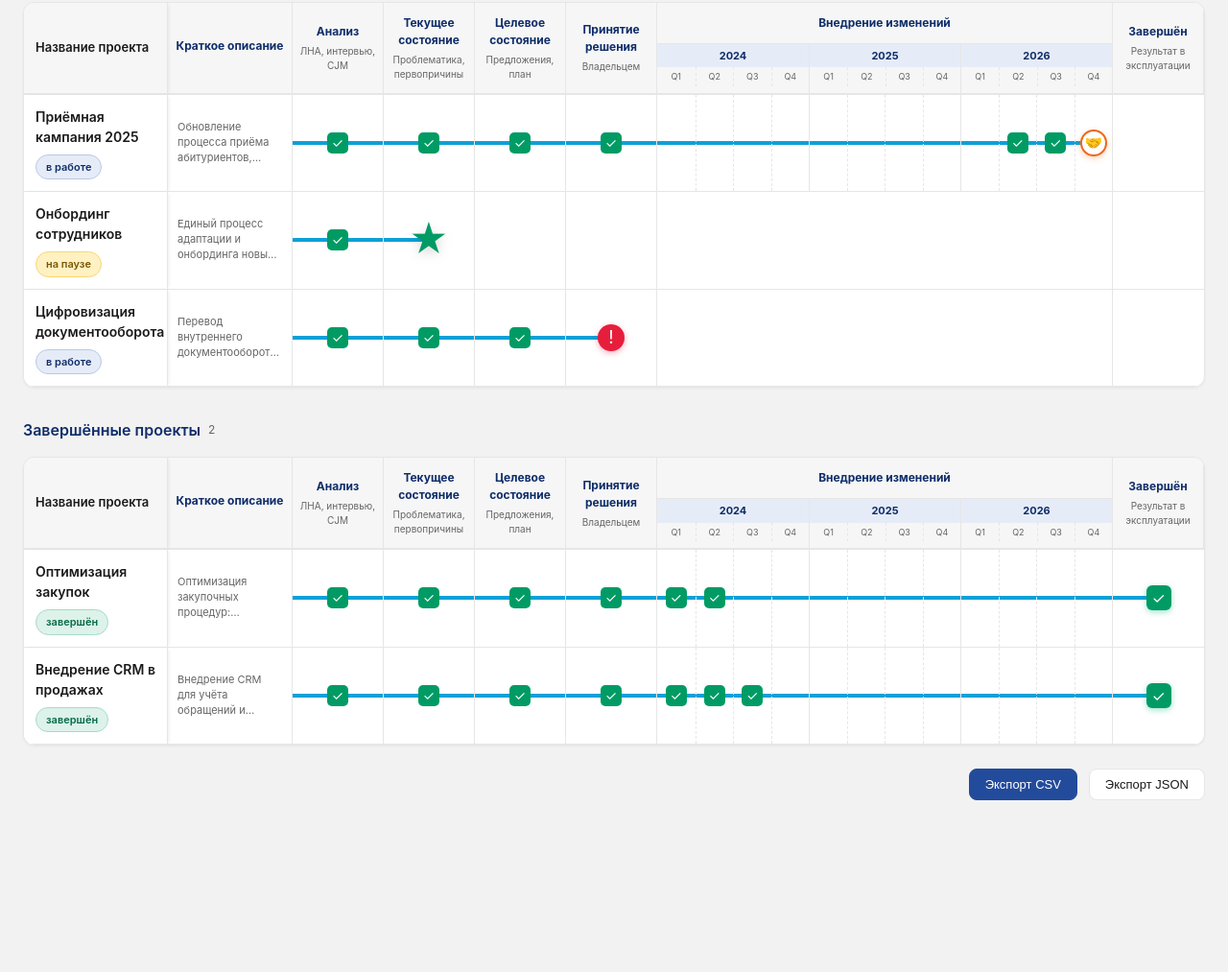
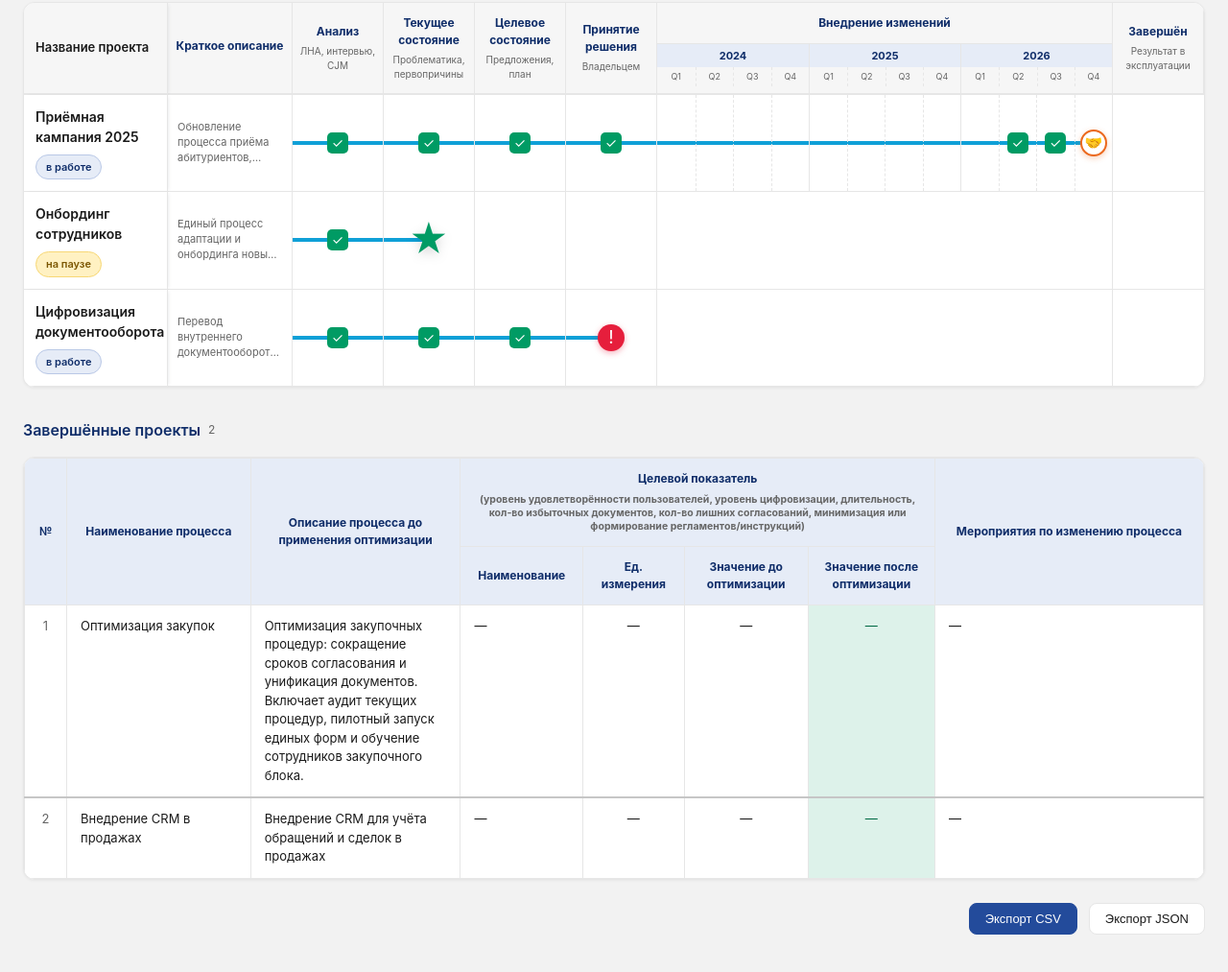
Before and after one commit to TimKST-K/dashboard_2, a plain HTML site: page index.html in a window 1280 px wide. Shown: the part 341-1354 px from the top of the page at 96% size. Before the commit the page ends 1223 px from the top, so only its background shows below. Drawn offline with nearby package versions, Linux system fonts and the light colour scheme; a web font is replaced by a local one.

Commit message:
Update index.html

```diff
--- a/index.html
+++ b/index.html
@@ -187,14 +187,12 @@
     .tl-dot.done { background: #0F2D69; box-shadow: 0 0 0 1px #0F2D69; }
     .tl-dot.planned { background: #fff; border: 2px solid #234B9B; box-shadow: none; }
 
-    /* Обозначения этапов: владелец - красный «!», совместная работа - рукопожатие, ПО - зелёная звезда */
     .tl-mark { position: relative; z-index: 3; width: 32px; height: 32px; border-radius: 50%; display: flex; align-items: center; justify-content: center;
       line-height: 1; animation: popIn 0.4s cubic-bezier(0.175, 0.885, 0.32, 1.275); }
     .tl-mark.owner { background: #E61E3C; color: #fff; font-size: 22px; box-shadow: 0 2px 6px rgba(230,30,60,0.35); }
     .tl-mark.joint { background: #fff; border: 2px solid #EB691E; font-size: 17px; box-shadow: 0 2px 6px rgba(235,105,30,0.30); }
     .tl-mark.sm { width: 20px; height: 20px; font-size: 13px; animation: none; box-shadow: none; display: inline-flex; vertical-align: middle; }
     .tl-mark.joint.sm { font-size: 11px; border-width: 1.5px; }
-    /* Завершённый этап - зелёная галочка */
     .tl-check.sm { width: 22px; height: 22px; line-height: 22px; font-size: 14px; border-radius: 5px; box-shadow: none; }
 
     .tl-name-wrap { display: flex; flex-direction: column; align-items: flex-start; gap: 8px; }
@@ -254,6 +252,8 @@
       .tl-mark.owner { font-size: 19px; }
       .tl-mark.joint { font-size: 15px; }
       .tl-mark.sm { width: 20px; height: 20px; }
+      .res-table { min-width: 1080px; font-size: 12px; }
+      .res-table th, .res-table td { padding: 10px 10px; }
     }
 
     /* Звезды */
@@ -328,9 +328,11 @@
     html.brand-fonts .header h1, html.brand-fonts .part-title, html.brand-fonts .section-title,
     html.brand-fonts .kpi-card .value, html.brand-fonts .dir-block .val, html.brand-fonts .opt-total-card .val,
     html.brand-fonts .artifact-card .val, html.brand-fonts .dir-head h3, html.brand-fonts .tl-header-cell h4,
-    html.brand-fonts .impl-yr b, html.brand-fonts .tab-btn.active, html.brand-fonts .tl-mark.owner { font-weight: 900 !important; }
+    html.brand-fonts .impl-yr b, html.brand-fonts .tab-btn.active, html.brand-fonts .tl-mark.owner,
+    html.brand-fonts .res-table thead th { font-weight: 900 !important; }
     html.brand-fonts .section-title span, html.brand-fonts .part-title span, html.brand-fonts .kpi-card .sub,
-    html.brand-fonts .dir-head p, html.brand-fonts .dir-content p, html.brand-fonts .tl-header-cell p { font-style: italic; }
+    html.brand-fonts .dir-head p, html.brand-fonts .dir-content p, html.brand-fonts .tl-header-cell p,
+    html.brand-fonts .res-table thead th small { font-style: italic; }
     .tl-name-cell { font-size: 14px; }
 
     /* ===== ЧАСТИ ДАШБОРДА (вкладки) ===== */
@@ -350,6 +352,26 @@
        Дополнительные (насыщенные): голубой #0FA0D7, зелёный #009B64, оранжевый #EB691E, жёлтый #FAB900, красный #E61E3C. */
     .header h1, .section-title, .dir-head h3, .tl-header-cell h4, .kpi-card .value, .dir-block .val,
     .opt-total-card .val, .artifact-card .val, .impl-yr b { color: #0F2D69; }
+
+    /* ===== ТАБЛИЦА ЗАВЕРШЁННЫХ ПРОЕКТОВ ===== */
+    .res-card { background: var(--surface); border: 1px solid var(--border); border-radius: var(--radius); box-shadow: var(--shadow-sm); margin-bottom: 24px; overflow: hidden; }
+    .res-scroll { overflow-x: auto; }
+    .res-table { width: 100%; min-width: 1180px; border-collapse: collapse; font-size: 13px; color: var(--text-main); }
+    .res-table th, .res-table td { border: 1px solid var(--border); padding: 12px 14px; vertical-align: top; text-align: left; line-height: 1.5; }
+    .res-table thead th { background: #E6ECF7; color: #0F2D69; text-align: center; vertical-align: middle; font-size: 12px; }
+    .res-table thead th small { display: block; margin-top: 6px; font-size: 10.5px; line-height: 1.35; color: var(--text-muted); text-transform: none; }
+    .res-table td.c-num { width: 44px; text-align: center; color: var(--text-muted); }
+    .res-table td.c-name { min-width: 190px; }
+    .res-table td.c-desc, .res-table td.c-meas { white-space: pre-line; }
+    .res-table td.c-meas { min-width: 280px; }
+    .res-table td.c-meas .m-title { display: block; margin-bottom: 4px; }
+    .res-table td.c-meas ul { margin: 0; padding-left: 18px; white-space: normal; }
+    .res-table td.c-meas li { margin: 0 0 4px; }
+    .res-table td.c-unit { text-align: center; white-space: nowrap; }
+    .res-table td.c-val { text-align: center; }
+    .res-table td.c-after { background: #DDF2EA; color: #006B45; }
+    .res-table tr.proj-first > td { border-top: 2px solid #C6C6C6; }
+    .res-table tbody tr:first-child > td { border-top: 1px solid var(--border); }
   </style>
 </head>
 <body>
@@ -371,9 +393,8 @@
 
   <!-- ЧАСТЬ 1: ПРОЕКТЫ И СТАТУСЫ -->
   <section class="tab-panel" id="panel-projects" role="tabpanel" aria-labelledby="tab-projects">
-    <h2 class="part-title">Проекты и статусы <span>таймлайн проектов по этапам</span></h2>
+    <h2 class="part-title">Проекты и статусы <span>таймлайн проектов и результаты завершённых проектов</span></h2>
 
-    <!-- Условные обозначения -->
     <div class="timeline-container" style="margin: 16px 0;">
       <div class="tl-legend">
         <span><span class="tl-mark owner sm">!</span> Этап на стороне владельца процесса</span>
@@ -437,7 +458,6 @@
       const m = String(v == null ? '' : v).match(/^(\d{4})-(\d{2})-(\d{2})/);
       return m ? `${m[3]}.${m[2]}.${m[1]}` : (v ? String(v) : '—');
     }
-    // Ширина видимой области каждой таблицы таймлайна (для раскрытой части строки)
     function syncTlVw() {
       document.querySelectorAll('.tl-scroll').forEach(sc => {
         const g = sc.querySelector('.tl-grid');
@@ -731,7 +751,6 @@
         const doneMark = (title) => `<div class="tl-check sm" title="${title}">✓</div>`;
         const dot = c => `<div class="tl-dot ${c}"></div>`;
 
-        // Линия идёт только до текущего этапа (для завершённых проектов - до итоговой галочки)
         const endCol = states[COLS - 1] === 'deployed' ? COLS - 1 : states.indexOf('current');
 
         let starSeen = false;
@@ -739,7 +758,7 @@
         for (let i = 0; i < COLS; i++) {
           const state = states[i];
           let inner = '';
-          let endPct = 50;   // где обрывается линия в текущем столбце (в % ширины)
+          let endPct = 50;
           if (state === 'deployed') {
             inner = `<div class="tl-check" title="Завершён">✓</div>`;
           } else if (i === 4) {
@@ -820,7 +839,6 @@
     }
 
 
-    // Обозначения текущего этапа в зависимости от того, чья сторона работает
     function roleMarker(role) {
       if (role === 'owner') return '<div class="tl-mark owner" title="Этап на стороне владельца процесса">!</div>';
       if (role === 'joint') return '<div class="tl-mark joint" title="Совместная работа ПО и владельца">🤝</div>';
@@ -828,7 +846,6 @@
     }
     let TL_YEARS = [2024, 2025, 2026];
 
-    // Каркас таблицы таймлайна (шапка с годами и кварталами)
     function tlSkeleton(key) {
       const years = TL_YEARS.map(y =>
         `<div class="impl-yr"><b>${y}</b><div class="impl-qs"><span>Q1</span><span>Q2</span><span>Q3</span><span>Q4</span></div></div>`).join('');
@@ -849,7 +866,53 @@
       </div>`;
     }
 
-    // Две таблицы: проекты в работе / на паузе и завершённые проекты
+    // Таблица завершённых проектов (структура: процесс, описание до оптимизации, целевые показатели, мероприятия)
+    function renderResultsTable(list) {
+      const host = document.getElementById('tl-table-done');
+      if (!list.length) {
+        host.innerHTML = '<div class="res-card"><div style="padding:32px; text-align:center; color:#929292;">Завершённых проектов пока нет</div></div>';
+        return;
+      }
+      const val = v => (v == null || v === '' ? '—' : esc(v));
+      const rows = list.map((p, idx) => {
+        const r = p.result || {};
+        const inds = (Array.isArray(r.indicators) && r.indicators.length) ? r.indicators : [{}];
+        const k = inds.length;
+        let measures;
+        if (Array.isArray(r.measures) && r.measures.length) {
+          measures = (r.measures_title ? `<span class="m-title">${esc(r.measures_title)}</span>` : '') +
+            '<ul>' + r.measures.map(m => `<li>${esc(m)}</li>`).join('') + '</ul>';
+        } else {
+          measures = val(r.measures);
+        }
+        return inds.map((ind, i) => {
+          const first = i === 0;
+          return `<tr class="${first ? 'proj-first' : ''}">` +
+            (first ? `<td class="c-num" rowspan="${k}">${idx + 1}</td>
+              <td class="c-name" rowspan="${k}">${esc(r.process_name || p.name)}</td>
+              <td class="c-desc" rowspan="${k}">${val(r.description_before || p.description)}</td>` : '') +
+            `<td>${val(ind.name)}</td><td class="c-unit">${val(ind.unit)}</td><td class="c-val">${val(ind.before)}</td><td class="c-val c-after">${val(ind.after)}</td>` +
+            (first ? `<td class="c-meas" rowspan="${k}">${measures}</td>` : '') +
+            '</tr>';
+        }).join('');
+      }).join('');
+      host.innerHTML = `<div class="res-card"><div class="res-scroll"><table class="res-table">
+        <thead>
+          <tr>
+            <th rowspan="2">№</th>
+            <th rowspan="2">Наименование процесса</th>
+            <th rowspan="2">Описание процесса до применения оптимизации</th>
+            <th colspan="4">Целевой показатель<small>(уровень удовлетворённости пользователей, уровень цифровизации, длительность, кол-во избыточных документов, кол-во лишних согласований, минимизация или формирование регламентов/инструкций)</small></th>
+            <th rowspan="2">Мероприятия по изменению процесса</th>
+          </tr>
+          <tr>
+            <th>Наименование</th><th>Ед. измерения</th><th>Значение до оптимизации</th><th>Значение после оптимизации</th>
+          </tr>
+        </thead>
+        <tbody>${rows}</tbody>
+      </table></div></div>`;
+    }
+
     function renderTimeline(data) {
       const years = data.flatMap(p => Object.keys((p.stages && p.stages.implementation && p.stages.implementation.quarters) || {})
         .map(k => { const m = String(k).match(/^(\d{4})/); return m ? +m[1] : null; }).filter(Boolean));
@@ -859,11 +922,10 @@
       const active = data.filter(p => !isDeployedStatus(p));
       const done = data.filter(p => isDeployedStatus(p));
       document.getElementById('tl-table-active').innerHTML = tlSkeleton('active');
-      document.getElementById('tl-table-done').innerHTML = tlSkeleton('done');
       document.getElementById('cnt-active').textContent = active.length;
       document.getElementById('cnt-done').textContent = done.length;
       renderTimelineTable(active, 'active', 'Нет проектов в работе');
-      renderTimelineTable(done, 'done', 'Завершённых проектов пока нет');
+      renderResultsTable(done);
       syncTlVw();
     }
 
```
